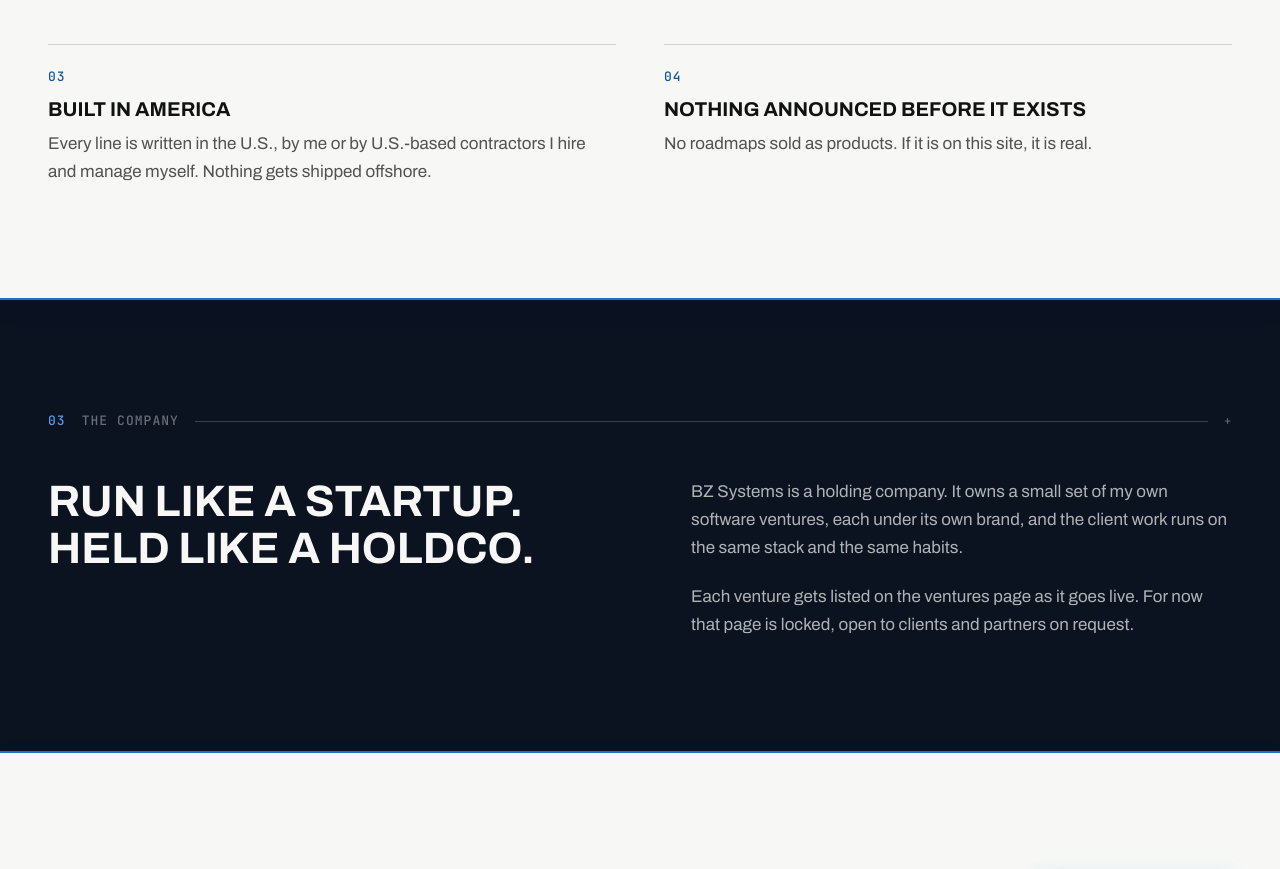
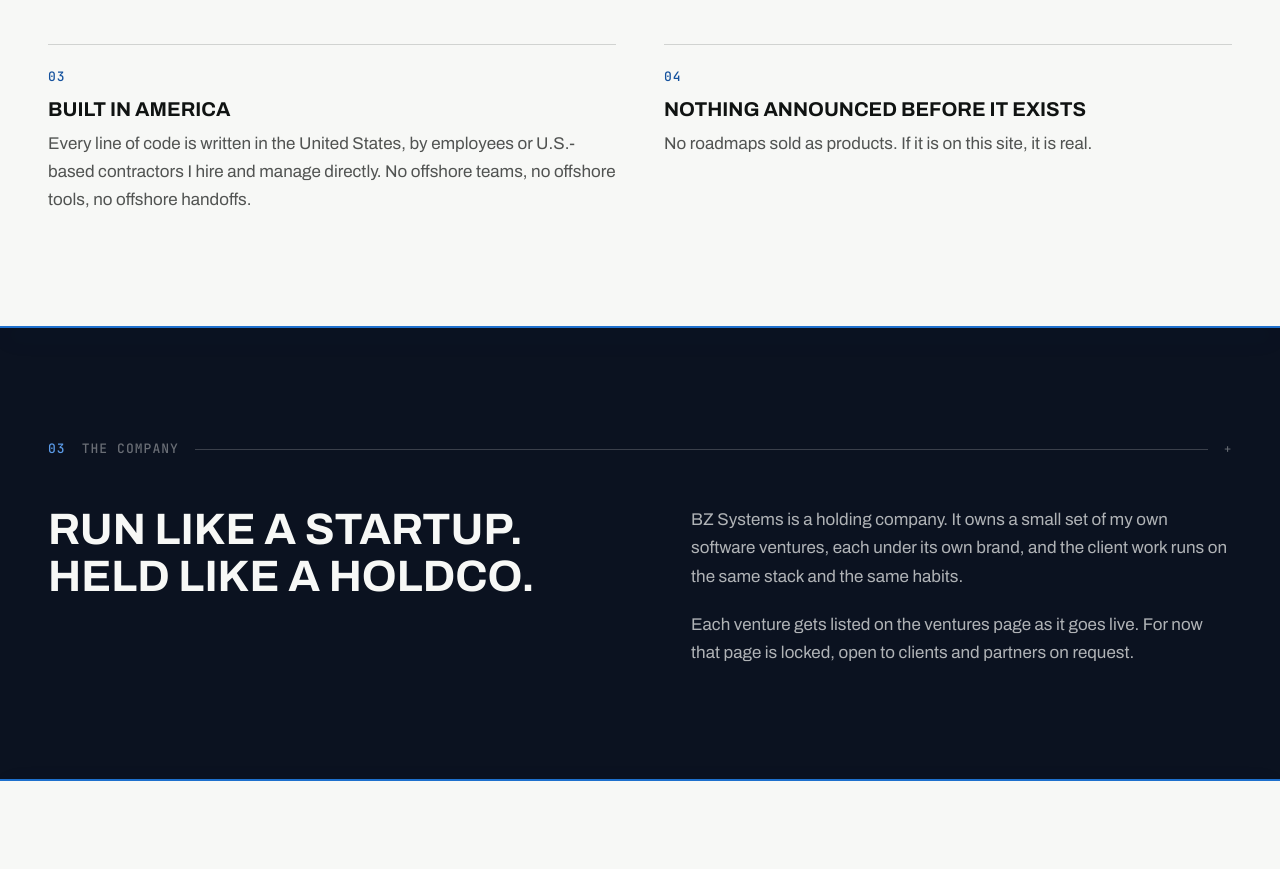
Before and after one commit to ZieglerBlake/bzsystems, a Next.js app: page /about in a window 1280 px wide. Shown: the part 1648-2517 px from the top of the page. Built offline with nearby package versions, Linux system fonts and the light colour scheme.

Commit message:
Card 03 + About rule: Blake's wording, no offshore teams/tools/handoffs

```diff
--- a/app/about/page.tsx
+++ b/app/about/page.tsx
@@ -51,7 +51,7 @@
 const RULES = [
   { title: "You talk to me", body: "The person who scopes your project runs it start to finish. No account managers, no game of telephone." },
   { title: "Small first, then compound", body: "The smallest version that works ships first. You see it running early, and every step builds on the last." },
-  { title: "Built in America", body: "Every line is written in the U.S., by me or by U.S.-based contractors I hire and manage myself. Nothing gets shipped offshore." },
+  { title: "Built in America", body: "Every line of code is written in the United States, by employees or U.S.-based contractors I hire and manage directly. No offshore teams, no offshore tools, no offshore handoffs." },
   { title: "Nothing announced before it exists", body: "No roadmaps sold as products. If it is on this site, it is real." },
 ];
 
--- a/app/page.tsx
+++ b/app/page.tsx
@@ -214,7 +214,7 @@
                 {
                   n: "03",
                   title: "Built in America",
-                  body: "Every line is written in the United States, by us or by U.S.-based contractors we hire and manage directly. Nothing gets shipped offshore, and one person answers for all of it.",
+                  body: "Every line of code is written in the United States, by employees or U.S.-based contractors we hire and manage directly. No offshore teams, no offshore tools, no offshore handoffs.",
                 },
               ].map((p, i) => (
                 <div key={p.n} className="flex flex-col gap-4 border-t border-line pt-6">
```
